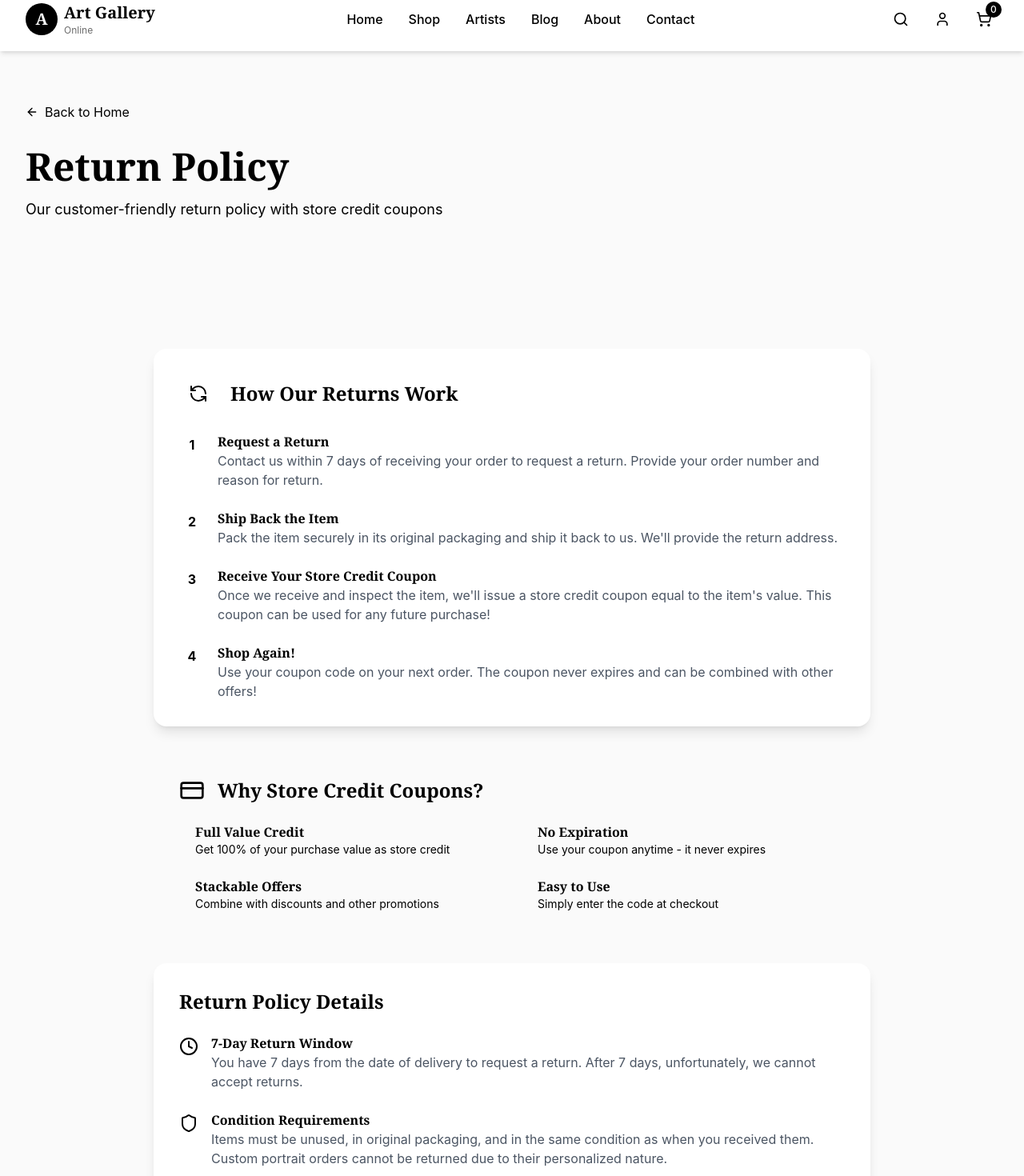
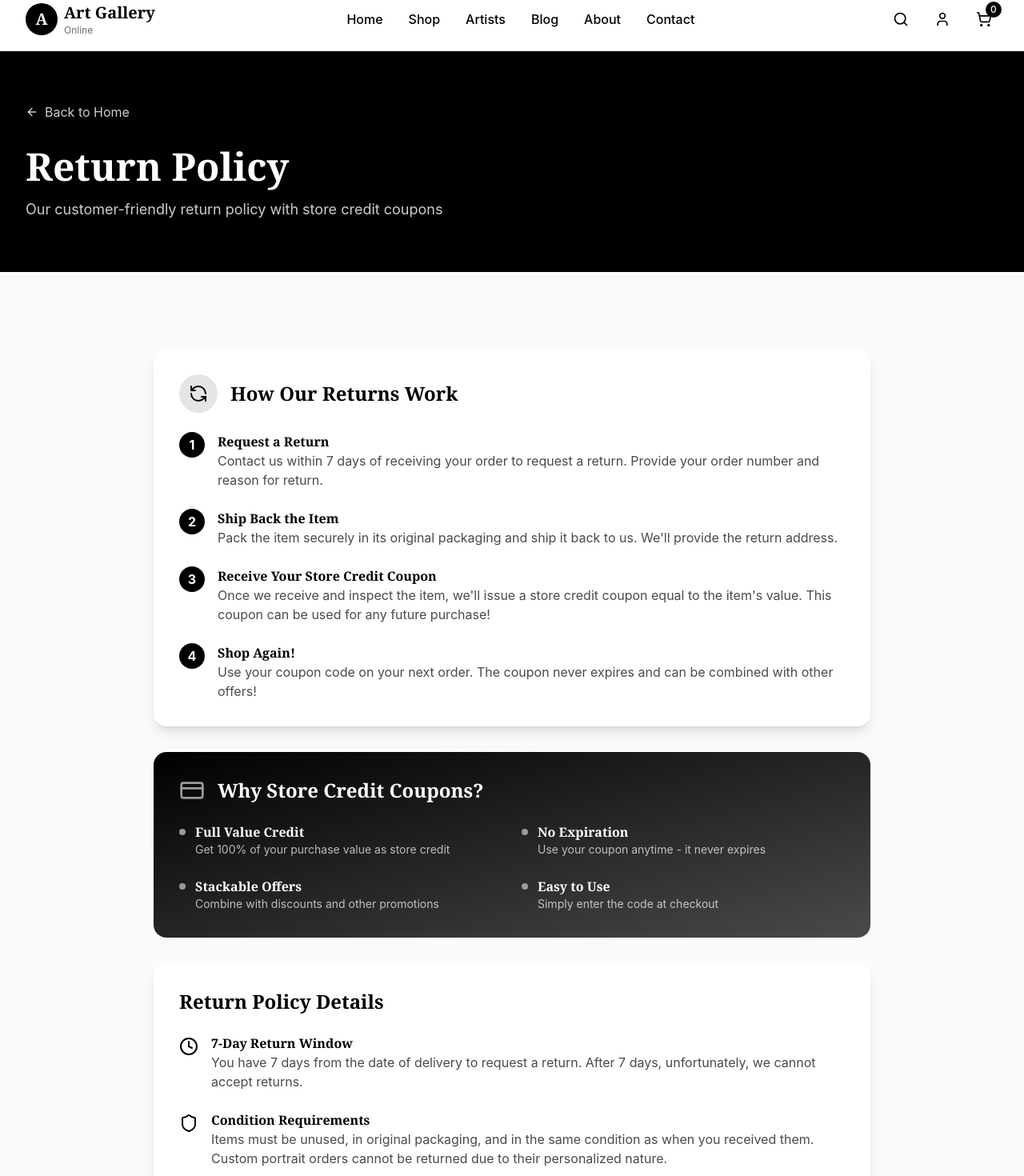
Before and after one commit to moizhasnain/art-gallery-online, a Next.js app: page /return-policy in a window 1280 px wide. Shown: the part 16-1486 px from the top of the page at 80% size. Built offline with nearby package versions, Linux system fonts and the light colour scheme.

Commit message:
Update website colors and styling

```diff
--- a/app/return-policy/page.tsx
+++ b/app/return-policy/page.tsx
@@ -8,21 +8,21 @@ export const metadata = {
 
 export default function ReturnPolicyPage() {
   return (
-    <div className="min-h-screen bg-cream">
+    <div className="min-h-screen bg-white-light">
       {/* Hero Section */}
-      <section className="bg-burgundy py-16">
+      <section className="bg-black py-16">
         <div className="container-custom">
           <Link
             href="/"
-            className="inline-flex items-center text-cream/80 hover:text-cream mb-8"
+            className="inline-flex items-center text-white/80 hover:text-white mb-8"
           >
             <ArrowLeft className="w-4 h-4 mr-2" />
             Back to Home
           </Link>
-          <h1 className="text-4xl md:text-5xl font-serif font-bold text-cream">
+          <h1 className="text-4xl md:text-5xl font-serif font-bold text-white">
             Return Policy
           </h1>
-          <p className="text-cream/80 text-lg mt-4 max-w-2xl">
+          <p className="text-white/80 text-lg mt-4 max-w-2xl">
             Our customer-friendly return policy with store credit coupons
           </p>
         </div>
@@ -35,11 +35,11 @@ export default function ReturnPolicyPage() {
             {/* How Returns Work */}
             <div className="bg-white rounded-2xl shadow-lg p-8 mb-8">
               <div className="flex items-center space-x-4 mb-6">
-                <div className="w-12 h-12 bg-burgundy/10 rounded-full flex items-center justify-center">
-                  <RefreshCcw className="w-6 h-6 text-burgundy" />
+                <div className="w-12 h-12 bg-black/10 rounded-full flex items-center justify-center">
+                  <RefreshCcw className="w-6 h-6 text-black" />
                 </div>
                 <div>
-                  <h2 className="text-2xl font-serif font-bold text-charcoal">
+                  <h2 className="text-2xl font-serif font-bold text-black">
                     How Our Returns Work
                   </h2>
                 </div>
@@ -47,12 +47,12 @@ export default function ReturnPolicyPage() {
 
               <div className="space-y-6">
                 <div className="flex items-start space-x-4">
-                  <div className="w-8 h-8 bg-ochre rounded-full flex items-center justify-center flex-shrink-0">
-                    <span className="text-charcoal font-bold">1</span>
+                  <div className="w-8 h-8 bg-black rounded-full flex items-center justify-center flex-shrink-0">
+                    <span className="text-white font-bold">1</span>
                   </div>
                   <div>
-                    <h3 className="font-semibold text-charcoal">Request a Return</h3>
-                    <p className="text-gray-600">
+                    <h3 className="font-semibold text-black">Request a Return</h3>
+                    <p className="text-grey-dark">
                       Contact us within 7 days of receiving your order to request a return.
                       Provide your order number and reason for return.
                     </p>
@@ -60,12 +60,12 @@ export default function ReturnPolicyPage() {
                 </div>
 
                 <div className="flex items-start space-x-4">
-                  <div className="w-8 h-8 bg-ochre rounded-full flex items-center justify-center flex-shrink-0">
-                    <span className="text-charcoal font-bold">2</span>
+                  <div className="w-8 h-8 bg-black rounded-full flex items-center justify-center flex-shrink-0">
+                    <span className="text-white font-bold">2</span>
                   </div>
                   <div>
-                    <h3 className="font-semibold text-charcoal">Ship Back the Item</h3>
-                    <p className="text-gray-600">
+                    <h3 className="font-semibold text-black">Ship Back the Item</h3>
+                    <p className="text-grey-dark">
                       Pack the item securely in its original packaging and ship it back to us.
                       We'll provide the return address.
                     </p>
@@ -73,12 +73,12 @@ export default function ReturnPolicyPage() {
                 </div>
 
                 <div className="flex items-start space-x-4">
-                  <div className="w-8 h-8 bg-ochre rounded-full flex items-center justify-center flex-shrink-0">
-                    <span className="text-charcoal font-bold">3</span>
+                  <div className="w-8 h-8 bg-black rounded-full flex items-center justify-center flex-shrink-0">
+                    <span className="text-white font-bold">3</span>
                   </div>
                   <div>
-                    <h3 className="font-semibold text-charcoal">Receive Your Store Credit Coupon</h3>
-                    <p className="text-gray-600">
+                    <h3 className="font-semibold text-black">Receive Your Store Credit Coupon</h3>
+                    <p className="text-grey-dark">
                       Once we receive and inspect the item, we'll issue a store credit coupon
                       equal to the item's value. This coupon can be used for any future purchase!
                     </p>
@@ -86,12 +86,12 @@ export default function ReturnPolicyPage() {
                 </div>
 
                 <div className="flex items-start space-x-4">
-                  <div className="w-8 h-8 bg-ochre rounded-full flex items-center justify-center flex-shrink-0">
-                    <span className="text-charcoal font-bold">4</span>
+                  <div className="w-8 h-8 bg-black rounded-full flex items-center justify-center flex-shrink-0">
+                    <span className="text-white font-bold">4</span>
                   </div>
                   <div>
-                    <h3 className="font-semibold text-charcoal">Shop Again!</h3>
-                    <p className="text-gray-600">
+                    <h3 className="font-semibold text-black">Shop Again!</h3>
+                    <p className="text-grey-dark">
                       Use your coupon code on your next order. The coupon never expires
                       and can be combined with other offers!
                     </p>
@@ -101,9 +101,9 @@ export default function ReturnPolicyPage() {
             </div>
 
             {/* Store Credit Benefits */}
-            <div className="bg-gradient-to-br from-burgundy to-burgundy-dark rounded-2xl p-8 mb-8 text-cream">
+            <div className="bg-gradient-to-br from-black to-grey-dark rounded-2xl p-8 mb-8 text-white">
               <div className="flex items-center space-x-4 mb-6">
-                <CreditCard className="w-8 h-8 text-ochre" />
+                <CreditCard className="w-8 h-8 text-grey-light" />
                 <h2 className="text-2xl font-serif font-bold">
                   Why Store Credit Coupons?
                 </h2>
@@ -111,37 +111,37 @@ export default function ReturnPolicyPage() {
 
               <div className="grid md:grid-cols-2 gap-6">
                 <div className="flex items-start space-x-3">
-                  <div className="w-2 h-2 bg-ochre rounded-full mt-2"></div>
+                  <div className="w-2 h-2 bg-grey-light rounded-full mt-2"></div>
                   <div>
                     <h3 className="font-semibold">Full Value Credit</h3>
-                    <p className="text-cream/70 text-sm">
+                    <p className="text-white/70 text-sm">
                       Get 100% of your purchase value as store credit
                     </p>
                   </div>
                 </div>
                 <div className="flex items-start space-x-3">
-                  <div className="w-2 h-2 bg-ochre rounded-full mt-2"></div>
+                  <div className="w-2 h-2 bg-grey-light rounded-full mt-2"></div>
                   <div>
                     <h3 className="font-semibold">No Expiration</h3>
-                    <p className="text-cream/70 text-sm">
+                    <p className="text-white/70 text-sm">
                       Use your coupon anytime - it never expires
                     </p>
                   </div>
                 </div>
                 <div className="flex items-start space-x-3">
-                  <div className="w-2 h-2 bg-ochre rounded-full mt-2"></div>
+                  <div className="w-2 h-2 bg-grey-light rounded-full mt-2"></div>
                   <div>
                     <h3 className="font-semibold">Stackable Offers</h3>
-                    <p className="text-cream/70 text-sm">
+                    <p className="text-white/70 text-sm">
                       Combine with discounts and other promotions
                     </p>
                   </div>
                 </div>
                 <div className="flex items-start space-x-3">
-                  <div className="w-2 h-2 bg-ochre rounded-full mt-2"></div>
+                  <div className="w-2 h-2 bg-grey-light rounded-full mt-2"></div>
                   <div>
                     <h3 className="font-semibold">Easy to Use</h3>
-                    <p className="text-cream/70 text-sm">
+                    <p className="text-white/70 text-sm">
                       Simply enter the code at checkout
                     </p>
                   </div>
@@ -151,16 +151,16 @@ export default function ReturnPolicyPage() {
 
             {/* Policy Details */}
             <div className="bg-white rounded-2xl shadow-lg p-8 mb-8">
-              <h2 className="text-2xl font-serif font-bold text-charcoal mb-6">
+              <h2 className="text-2xl font-serif font-bold text-black mb-6">
                 Return Policy Details
               </h2>
 
               <div className="space-y-6">
                 <div className="flex items-start space-x-4">
-                  <Clock className="w-6 h-6 text-burgundy flex-shrink-0 mt-1" />
+                  <Clock className="w-6 h-6 text-black flex-shrink-0 mt-1" />
                   <div>
-                    <h3 className="font-semibold text-charcoal">7-Day Return Window</h3>
-                    <p className="text-gray-600">
+                    <h3 className="font-semibold text-black">7-Day Return Window</h3>
+                    <p className="text-grey-dark">
                       You have 7 days from the date of delivery to request a return.
                       After 7 days, unfortunately, we cannot accept returns.
                     </p>
@@ -168,10 +168,10 @@ export default function ReturnPolicyPage() {
                 </div>
 
                 <div className="flex items-start space-x-4">
-                  <Shield className="w-6 h-6 text-burgundy flex-shrink-0 mt-1" />
+                  <Shield className="w-6 h-6 text-black flex-shrink-0 mt-1" />
                   <div>
-                    <h3 className="font-semibold text-charcoal">Condition Requirements</h3>
-                    <p className="text-gray-600">
+                    <h3 className="font-semibold text-black">Condition Requirements</h3>
+                    <p className="text-grey-dark">
                       Items must be unused, in original packaging, and in the same condition
                       as when you received them. Custom portrait orders cannot be returned
                       due to their personalized nature.
@@ -180,10 +180,10 @@ export default function ReturnPolicyPage() {
                 </div>
 
                 <div className="flex items-start space-x-4">
-                  <RefreshCcw className="w-6 h-6 text-burgundy flex-shrink-0 mt-1" />
+                  <RefreshCcw className="w-6 h-6 text-black flex-shrink-0 mt-1" />
                   <div>
-                    <h3 className="font-semibold text-charcoal">Non-Returnable Items</h3>
-                    <ul className="text-gray-600 list-disc list-inside mt-2 space-y-1">
+                    <h3 className="font-semibold text-black">Non-Returnable Items</h3>
+                    <ul className="text-grey-dark list-disc list-inside mt-2 space-y-1">
                       <li>Custom portrait sketches (personalized)</li>
                       <li>Items damaged by misuse</li>
                       <li>Items not in original condition</li>
@@ -195,16 +195,16 @@ export default function ReturnPolicyPage() {
             </div>
 
             {/* How to Contact */}
-            <div className="bg-cream-light rounded-2xl p-8">
-              <h2 className="text-2xl font-serif font-bold text-charcoal mb-6">
+            <div className="bg-grey-lighter rounded-2xl p-8">
+              <h2 className="text-2xl font-serif font-bold text-black mb-6">
                 How to Initiate a Return
               </h2>
 
               <div className="space-y-4">
-                <p className="text-gray-600">
+                <p className="text-grey-dark">
                   To initiate a return, please contact us with:
                 </p>
-                <ul className="space-y-2 text-gray-600">
+                <ul className="space-y-2 text-grey-dark">
                   <li>• Your order number</li>
                   <li>• Item(s) you wish to return</li>
                   <li>• Reason for return</li>
```
